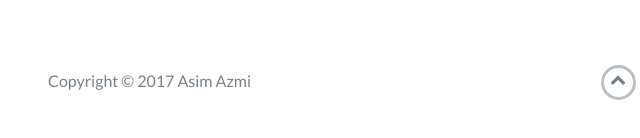
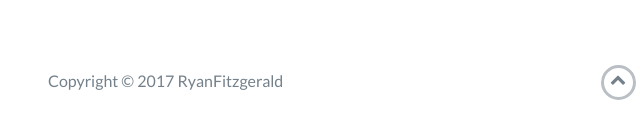
Before and after one commit to AsimAzmi/AsimAzmi.github.io, a website: page index.html in a window 1280 px wide. Shown: the part 3991-4129 px from the top of the page, 22-662 px from the left. Drawn offline with nearby package versions, Linux system fonts and the light colour scheme.

Commit message:
copyright to RyanFitzgerald

```diff
--- a/index.html
+++ b/index.html
@@ -222,7 +222,7 @@
             <div class="row">
                 <div class="col-sm-5 copyright">
                     <p>
-                        Copyright &copy; 2017 Asim Azmi
+                        Copyright &copy; 2017 RyanFitzgerald
                     </p>
                 </div>
                 <div class="col-sm-2 top">
```
